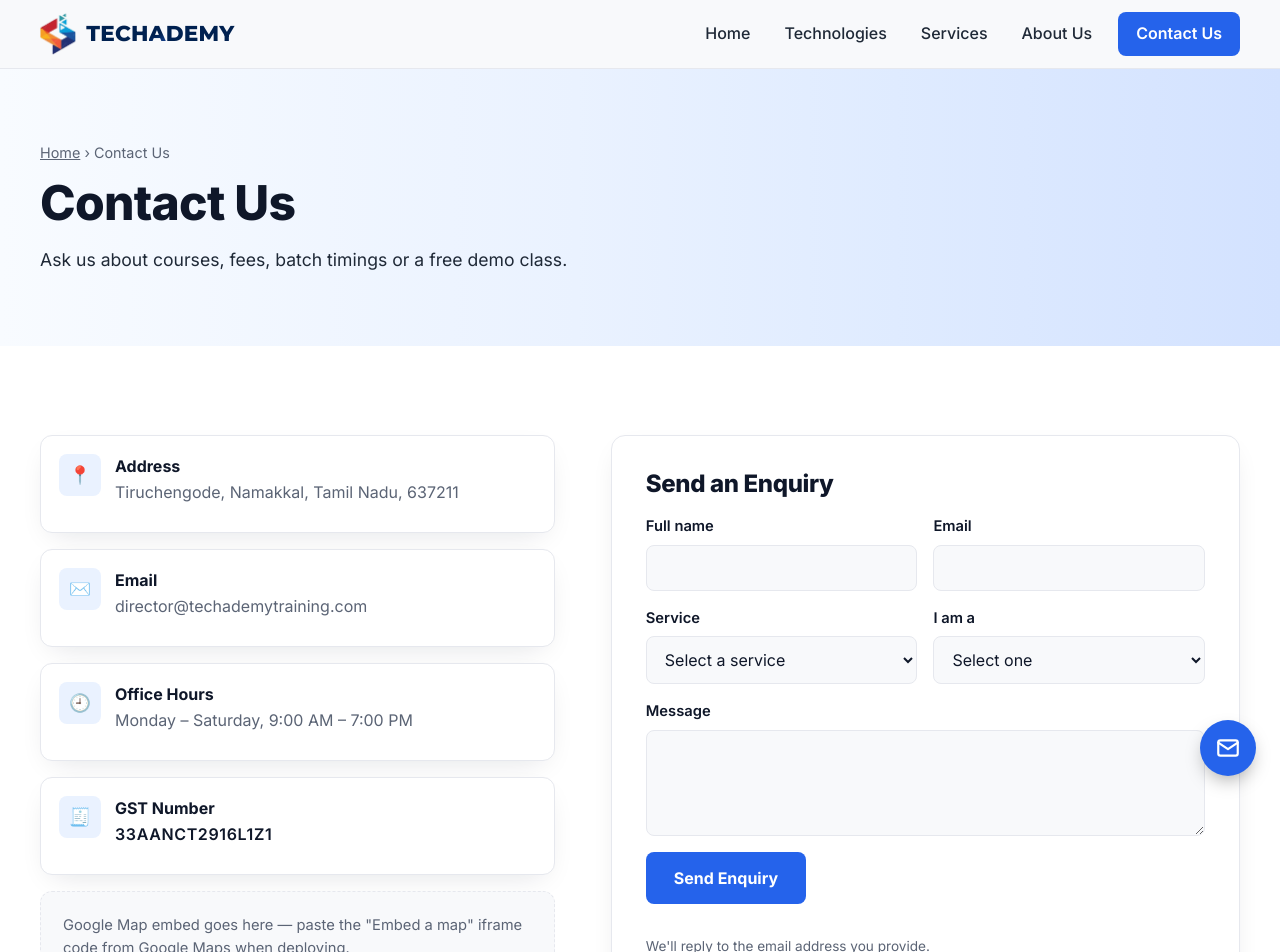
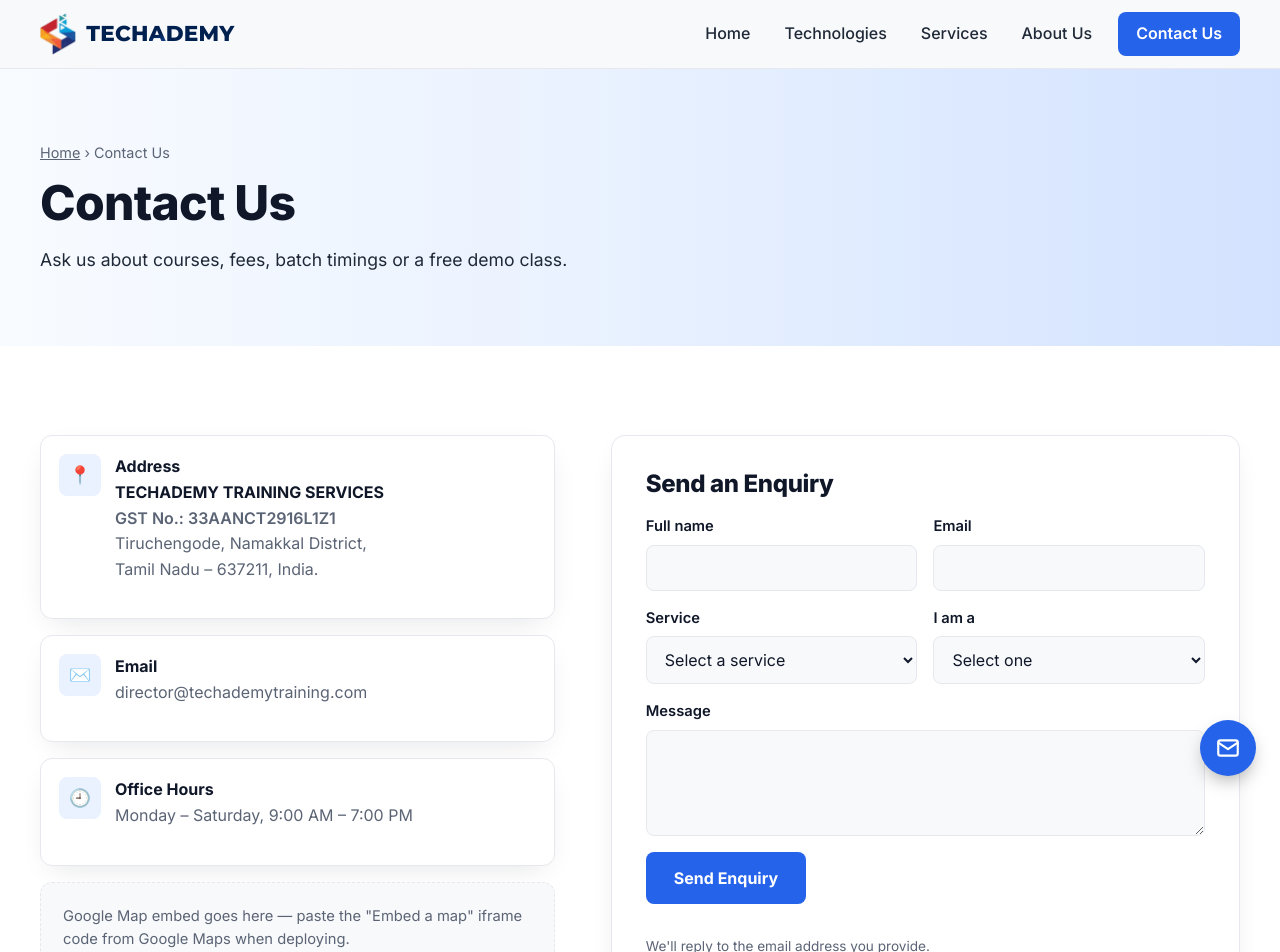
Before and after one commit to harishsivakumarjs/techademy, a React (Vite) app: page /contact in a window 1280 px wide. Shown: the top 952 px of the page. Built offline with nearby package versions, Linux system fonts and the light colour scheme.

Commit message:
updated address in contact us page

```diff
--- a/src/config.js
+++ b/src/config.js
@@ -1,9 +1,18 @@
 // Site-wide settings. Replace the placeholders here before going live.
+const gstin = '33AANCT2916L1Z1'
+
 export const SITE = {
   name: 'Techademy Technology and Training Company',
   email: 'director@techademytraining.com',
   address: 'Tiruchengode, Namakkal, Tamil Nadu, 637211',
   addressShort: 'Tiruchengode, Namakkal, Tamil Nadu, 637211',
   hours: 'Monday – Saturday, 9:00 AM – 7:00 PM',
-  gstin: '33AANCT2916L1Z1',
+  gstin,
+  // Contact page "Address" card, one entry per line
+  contactAddressLines: [
+    'TECHADEMY TRAINING SERVICES',
+    `GST No.: ${gstin}`,
+    'Tiruchengode, Namakkal District,',
+    'Tamil Nadu – 637211, India.',
+  ],
 }
--- a/src/index.css
+++ b/src/index.css
@@ -241,9 +241,6 @@ nav.main a.nav-cta:hover{background:var(--brand-dark)}
 .stand > :nth-child(4):nth-last-child(2){grid-column:2 / span 2} /* centre a last row of two */
 @media (max-width:960px){.stand{grid-template-columns:1fr 1fr}.stand > *,.stand > :nth-child(4):nth-last-child(2){grid-column:auto}}
 @media (max-width:600px){.stand{grid-template-columns:1fr}}
-.company{width:fit-content;max-width:100%;margin:0 auto;padding:14px 26px;border:1px solid var(--line);border-radius:12px;background:var(--card);text-align:center}
-.company span{display:block}
-.company span:first-child{font-size:.85rem;color:var(--soft);margin-bottom:2px}
 .why{display:grid;grid-template-columns:repeat(3,1fr);gap:24px;margin-top:40px}
 @media (max-width:860px){.why{grid-template-columns:1fr}}
 
@@ -266,8 +263,9 @@ nav.main a.nav-cta:hover{background:var(--brand-dark)}
 .ci .ic{width:42px;height:42px;border-radius:8px;background:var(--brand-soft);color:var(--brand);display:grid;place-items:center;flex:none;font-size:1.1rem}
 .ci b{color:var(--ink);display:block}
 .ci span,.ci a{color:var(--soft);text-decoration:none}
-.gstin{font-weight:600;letter-spacing:.04em;white-space:nowrap;color:var(--ink);font-size:clamp(.88rem,3.8vw,1rem)}
-.ci .gstin{color:var(--ink)}
+.addr span{display:block}
+.ci .addr span:first-child{font-weight:700;color:var(--ink)}
+.ci .addr span:nth-child(2){font-weight:600;white-space:nowrap;font-size:clamp(.9rem,4vw,1rem)}
 form.enq{background:var(--card);border:1px solid var(--line);border-radius:14px;padding:clamp(22px,4vw,34px);box-shadow:var(--shadow);display:grid;gap:16px;position:relative}
 form.enq h2{font-size:1.5rem;font-weight:800}
 .row2{display:grid;grid-template-columns:1fr 1fr;gap:16px}
--- a/src/pages/About.jsx
+++ b/src/pages/About.jsx
@@ -1,5 +1,4 @@
 import usePageTitle from '../hooks/usePageTitle'
-import { SITE } from '../config'
 import PageHead from '../components/PageHead'
 
 const STAND_FOR = [
@@ -89,15 +88,6 @@ export default function About() {
           </div>
         </div>
       </section>
-
-      <section className="sec" style={{ paddingTop: 0 }}>
-        <div className="wrap">
-          <div className="company">
-            <span>{SITE.name}</span>
-            <span className="gstin">GSTIN: {SITE.gstin}</span>
-          </div>
-        </div>
-      </section>
     </>
   )
 }
--- a/src/pages/Contact.jsx
+++ b/src/pages/Contact.jsx
@@ -106,10 +106,19 @@ export default function Contact() {
       <section className="sec">
         <div className="wrap cgrid2">
           <div className="cinfo">
-            <div className="ci"><span className="ic">📍</span><div><b>Address</b><span>{SITE.address}</span></div></div>
+            <div className="ci">
+              <span className="ic">📍</span>
+              <div>
+                <b>Address</b>
+                <span className="addr">
+                  {SITE.contactAddressLines.map((line) => (
+                    <span key={line}>{line}</span>
+                  ))}
+                </span>
+              </div>
+            </div>
             <div className="ci"><span className="ic">✉️</span><div><b>Email</b><a href={`mailto:${SITE.email}`}>{SITE.email}</a></div></div>
             <div className="ci"><span className="ic">🕘</span><div><b>Office Hours</b><span>{SITE.hours}</span></div></div>
-            <div className="ci"><span className="ic">🧾</span><div><b>GST Number</b><span className="gstin">{SITE.gstin}</span></div></div>
             {/* Paste your Google Maps embed <iframe> here in place of this note */}
             <div className="map">
               Google Map embed goes here — paste the "Embed a map" iframe code from Google Maps when deploying.
```
